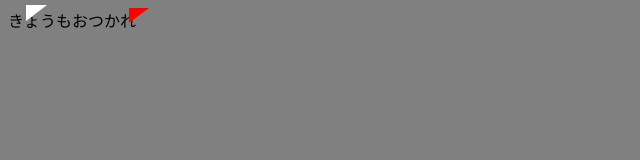
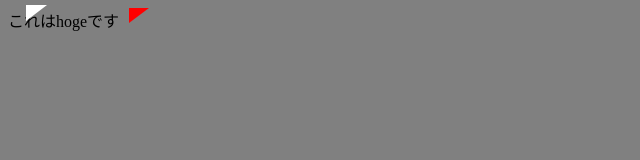
Before and after one commit to sassyxsi/CSSTest, a plain HTML site: page index.html in a window 1280 px wide. Shown: the full height of the page, 0-640 px from the left. Drawn offline with Linux system fonts and the light colour scheme.

Commit message:
はじめてのhote

```diff
--- a/index.html
+++ b/index.html
@@ -9,6 +9,6 @@
 </head>
 <body>
     <div class="balloon1"></div>
-    <div>きょうもおつかれ</div>
+    <div>これはhogeです</div>
 </body>
 </html>
```
